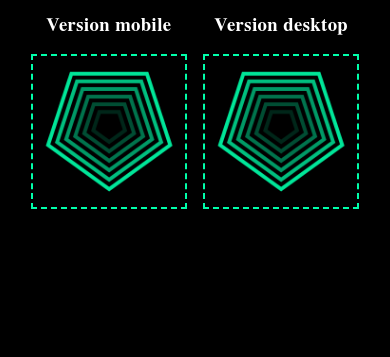
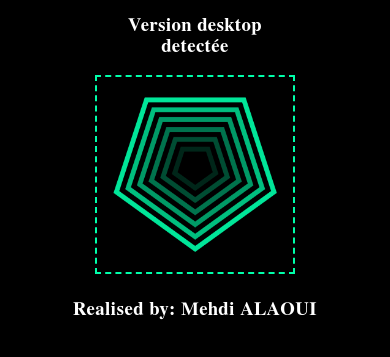
Before and after one commit to alaouimehdi1995/JS-Parallaxe, a plain HTML site: page index.html in a window 390 px wide. Shown: the part 53-410 px from the top of the page. Drawn offline with Linux system fonts and the light colour scheme.

Commit message:
Auto detects using  desktop or mobile version

```diff
--- a/index.html
+++ b/index.html
@@ -10,9 +10,9 @@
         <h2 class="title" style="font-size: 38px;">Parallaxe effect</h2><br/>
 
 
-        <div class="container" style="width:45%;border: none">
-            <h3 class="title">Version mobile</h3><br/>
-            <div id="container1" class="container" style="width:90%;">
+        <div class="container" style="width:55%;border: none">
+            <h3 id="version" class="title">Version </h3><br/>
+            <div id="container" class="container" style="width:95%;">
                 <img class="layer" degree="2" src="img/layer1.png" style="opacity: 0.15">
                 <img class="layer" degree="4" src="img/layer2.png" style="opacity: 0.30">
                 <img class="layer" degree="8" src="img/layer3.png" style="opacity: 0.45">
@@ -21,27 +21,17 @@
                 <img class="layer" degree="20" src="img/layer6.png" style="opacity: 0.90">
             </div>
         </div>
-
-        <div class="container" style="width:45%;border: none">
-            <h3 class="title">Version desktop</h3><br/>
-            <div id="container2" class="container" style="width:90%;">
-                <img class="layer" degree="2" src="img/layer1.png" style="opacity: 0.15">
-                <img class="layer" degree="4" src="img/layer2.png" style="opacity: 0.30">
-                <img class="layer" degree="8" src="img/layer3.png" style="opacity: 0.45">
-                <img class="layer" degree="12" src="img/layer4.png" style="opacity: 0.60">
-                <img class="layer" degree="16" src="img/layer5.png" style="opacity: 0.75">
-                <img class="layer" degree="20" src="img/layer6.png" style="opacity: 0.90">
-            </div>
-        </div>
-
+        <h3 class="title"><br/>Realised by: Mehdi ALAOUI</h3>
         <script type="text/javascript" src="js/parallaxe.js"></script>
         <script type="text/javascript" src="js/mobileParallaxe.js"></script>
         <script type="text/javascript" src="js/main.js"></script>
         <script>
-            var container=document.getElementById("container1");
-            executeMobileParallaxeOn(container);
-            container=document.getElementById("container2");
-            executeParallaxeOn(container);
+
+            document.getElementById('version').innerHTML+=VERSION.toLowerCase()+" detectée"; //Changing the webpage title
+
+            var container=document.getElementById("container");
+            parallaxeElement(container);
+
         </script>
 
     </body>
--- a/js/main.js
+++ b/js/main.js
@@ -1,4 +1,12 @@
-function parallaxeElement(ELEMENT,VERSION) {
+var VERSION;
+//If there is a touchscreen, we use the device's gyroscope. Else, we use the mouse move event
+
+if('ontouchstart' in document.documentElement) //This instruction detects if there is a touchscreen
+    VERSION="MOBILE";
+else
+    VERSION="DESKTOP";
+
+function parallaxeElement(ELEMENT) {
 
     var LAYERS = ELEMENT.getElementsByClassName("layer");
 
@@ -12,23 +20,12 @@ function parallaxeElement(ELEMENT,VERSION) {
         var INVERT = LAYERS[i].getAttribute("invert") === null ? false : (LAYERS[i].getAttribute("invert") != "false");
         var DEGREE = LAYERS[i].getAttribute("degree") === null ? 1 : parseFloat(LAYERS[i].getAttribute("degree"));
 
-        if(VERSION==="MOBILE") {
+
+        if(VERSION=="DESKTOP")
+            parallaxe(LAYERS[i], DEGREE, INVERT);
+        else{
             var SENSITIVITY = LAYERS[i].getAttribute("sensitivity") === null ? null : parseFloat(LAYERS[i].getAttribute("sensitivity"));
             mobileParallaxe(LAYERS[i], DEGREE, INVERT, SENSITIVITY);
         }
-        else
-            parallaxe(LAYERS[i], DEGREE, INVERT);
-
-
-
     }
 }
-
-function executeParallaxeOn(CONTAINER) {
-
-    parallaxeElement(CONTAINER,"DESKTOP");
-}
-function executeMobileParallaxeOn(CONTAINER) {
-
-    parallaxeElement(CONTAINER,"MOBILE");
-}
```
